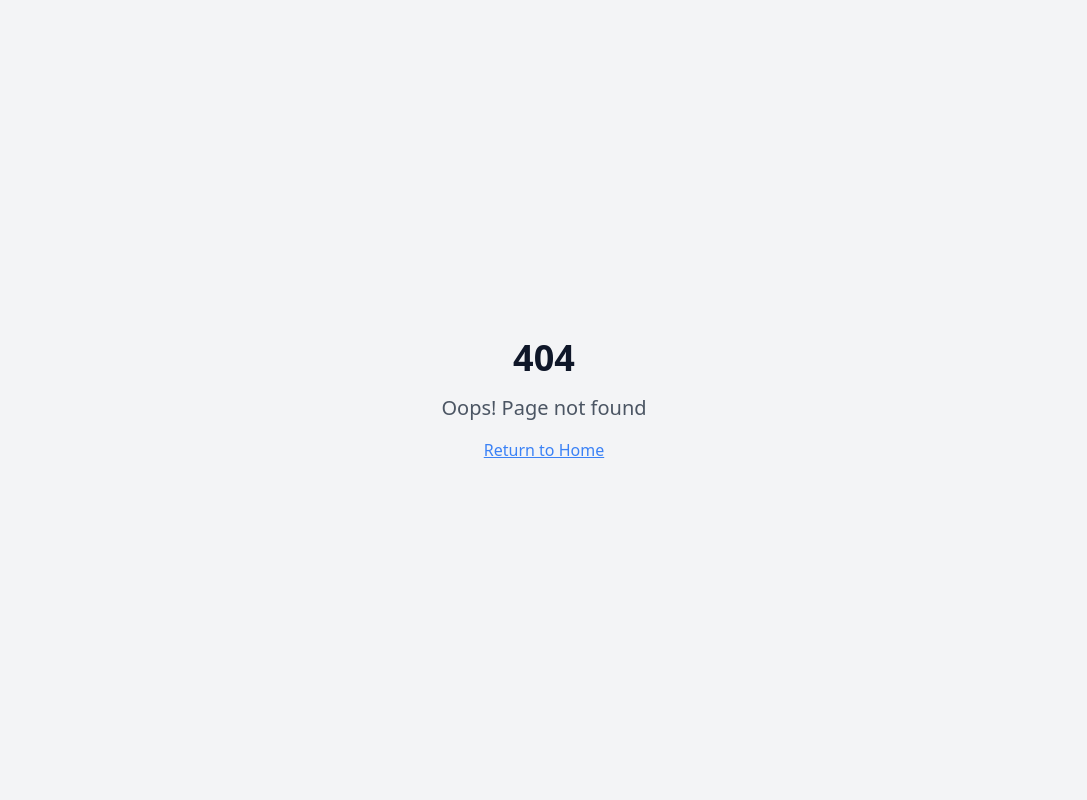
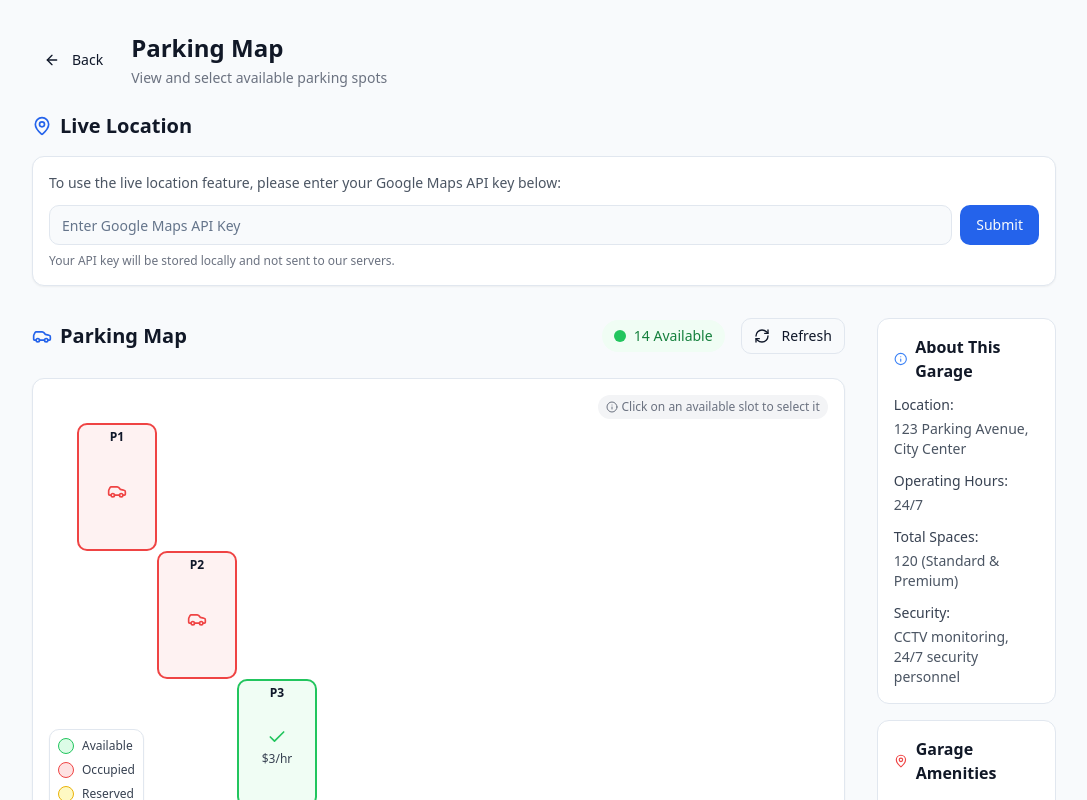
Before and after one commit to Sourav-333/parking-adda, a React (Vite) app: page /map in a window 1280 px wide. Before the commit this address had no page. Shown: the top 800 px of the page, without its empty margins (96-1183 px from the left). Built offline with nearby package versions, Linux system fonts and the light colour scheme.

Commit message:
Add Google Maps integration
Integrate Google Maps to display live location data.

```diff
--- a/package.json
+++ b/package.json
@@ -39,6 +39,7 @@
     "@radix-ui/react-toggle": "^1.1.0",
     "@radix-ui/react-toggle-group": "^1.1.0",
     "@radix-ui/react-tooltip": "^1.1.4",
+    "@react-google-maps/api": "^2.19.2",
     "@tanstack/react-query": "^5.56.2",
     "class-variance-authority": "^0.7.1",
     "clsx": "^2.1.1",
--- a/src/App.tsx
+++ b/src/App.tsx
@@ -8,6 +8,7 @@ import Index from "./pages/Index";
 import NotFound from "./pages/NotFound";
 import BookPage from "./pages/BookPage";
 import ConfirmationPage from "./pages/ConfirmationPage";
+import MapPage from "./pages/MapPage";
 
 const queryClient = new QueryClient();
 
@@ -21,6 +22,7 @@ const App = () => (
           <Route path="/" element={<Index />} />
           <Route path="/book" element={<BookPage />} />
           <Route path="/confirmation" element={<ConfirmationPage />} />
+          <Route path="/map" element={<MapPage />} />
           {/* ADD ALL CUSTOM ROUTES ABOVE THE CATCH-ALL "*" ROUTE */}
           <Route path="*" element={<NotFound />} />
         </Routes>
--- /dev/null
+++ b/src/components/GoogleMap.tsx
@@ -0,0 +1,132 @@
+
+import React, { useState, useCallback, useEffect } from 'react';
+import { GoogleMap, useJsApiLoader, Marker } from '@react-google-maps/api';
+import { toast } from 'sonner';
+import { Loader2 } from 'lucide-react';
+
+// Map container style
+const containerStyle = {
+  width: '100%',
+  height: '400px',
+  borderRadius: '0.5rem'
+};
+
+// Default center position (will be replaced by user's location when available)
+const defaultCenter = {
+  lat: 40.7128,
+  lng: -74.0060
+};
+
+interface GoogleMapProps {
+  apiKey: string;
+}
+
+const GoogleMapComponent: React.FC<GoogleMapProps> = ({ apiKey }) => {
+  const [currentPosition, setCurrentPosition] = useState<google.maps.LatLngLiteral | null>(null);
+  const [map, setMap] = useState<google.maps.Map | null>(null);
+
+  // Load the Google Maps JavaScript API
+  const { isLoaded, loadError } = useJsApiLoader({
+    id: 'google-map-script',
+    googleMapsApiKey: apiKey
+  });
+
+  // Get user's current location
+  useEffect(() => {
+    if (navigator.geolocation) {
+      navigator.geolocation.getCurrentPosition(
+        (position) => {
+          const pos = {
+            lat: position.coords.latitude,
+            lng: position.coords.longitude
+          };
+          setCurrentPosition(pos);
+
+          // If the map is already loaded, center it on the user's position
+          if (map) {
+            map.panTo(pos);
+          }
+
+          toast.success("Location found successfully");
+        },
+        () => {
+          toast.error("Error: The Geolocation service failed");
+        }
+      );
+
+      // Watch position for real-time updates
+      const watchId = navigator.geolocation.watchPosition(
+        (position) => {
+          const pos = {
+            lat: position.coords.latitude,
+            lng: position.coords.longitude
+          };
+          setCurrentPosition(pos);
+
+          // If the map is already loaded, center it on the user's position
+          if (map) {
+            map.panTo(pos);
+          }
+        },
+        () => {
+          toast.error("Error: The Geolocation service failed");
+        }
+      );
+
+      // Clear the watch when component unmounts
+      return () => navigator.geolocation.clearWatch(watchId);
+    } else {
+      toast.error("Error: Your browser doesn't support geolocation");
+    }
+  }, [map]);
+
+  // Store a reference to the Google Map instance
+  const onLoad = useCallback((map: google.maps.Map) => {
+    setMap(map);
+  }, []);
+
+  // Clear the reference when the component unmounts
+  const onUnmount = useCallback(() => {
+    setMap(null);
+  }, []);
+
+  if (loadError) {
+    return <div className="flex items-center justify-center h-[400px] bg-gray-100 rounded-lg">
+      <p>Error loading maps</p>
+    </div>;
+  }
+
+  if (!isLoaded) {
+    return <div className="flex items-center justify-center h-[400px] bg-gray-100 rounded-lg">
+      <Loader2 className="h-8 w-8 animate-spin text-primary" />
+      <p className="ml-2">Loading Maps...</p>
+    </div>;
+  }
+
+  return (
+    <div className="relative rounded-lg overflow-hidden border shadow-sm">
+      <GoogleMap
+        mapContainerStyle={containerStyle}
+        center={currentPosition || defaultCenter}
+        zoom={15}
+        onLoad={onLoad}
+        onUnmount={onUnmount}
+        options={{
+          zoomControl: true,
+          mapTypeControl: false,
+          streetViewControl: false,
+          fullscreenControl: true,
+        }}
+      >
+        {currentPosition && (
+          <Marker
+            position={currentPosition}
+            title="Your location"
+          />
+        )}
+      </GoogleMap>
+    </div>
+  );
+};
+
+export default GoogleMapComponent;
--- /dev/null
+++ b/src/components/LiveLocationMap.tsx
@@ -0,0 +1,59 @@
+
+import React, { useState } from 'react';
+import { Button } from '@/components/ui/button';
+import { Input } from '@/components/ui/input';
+import GoogleMapComponent from './GoogleMap';
+import { MapPin } from 'lucide-react';
+
+const LiveLocationMap: React.FC = () => {
+  const [apiKey, setApiKey] = useState<string>(() => {
+    // Try to get API key from local storage if available
+    return localStorage.getItem('google_maps_api_key') || '';
+  });
+  const [showMap, setShowMap] = useState<boolean>(!!localStorage.getItem('google_maps_api_key'));
+
+  const handleSubmitKey = () => {
+    if (apiKey.trim()) {
+      localStorage.setItem('google_maps_api_key', apiKey);
+      setShowMap(true);
+    }
+  };
+
+  return (
+    <div className="space-y-4">
+      <div className="flex items-center justify-between">
+        <div className="flex items-center">
+          <MapPin className="h-5 w-5 text-primary mr-2" />
+          <h2 className="text-xl font-semibold text-gray-900 dark:text-white">Live Location</h2>
+        </div>
+      </div>
+
+      {!showMap ? (
+        <div className="bg-white dark:bg-gray-800 rounded-lg border shadow-sm p-4">
+          <p className="text-sm text-gray-600 dark:text-gray-400 mb-3">
+            To use the live location feature, please enter your Google Maps API key below:
+          </p>
+          <div className="flex gap-2">
+            <Input
+              type="text"
+              placeholder="Enter Google Maps API Key"
+              value={apiKey}
+              onChange={(e) => setApiKey(e.target.value)}
+              className="flex-1"
+            />
+            <Button onClick={handleSubmitKey}>
+              Submit
+            </Button>
+          </div>
+          <p className="text-xs text-gray-500 dark:text-gray-500 mt-2">
+            Your API key will be stored locally and not sent to our servers.
+          </p>
+        </div>
+      ) : (
+        <GoogleMapComponent apiKey={apiKey} />
+      )}
+    </div>
+  );
+};
+
+export default LiveLocationMap;
--- a/src/pages/MapPage.tsx
+++ b/src/pages/MapPage.tsx
@@ -3,6 +3,7 @@ import { Button } from '@/components/ui/button';
 import { ArrowLeft, Calendar, Info, MapPin } from 'lucide-react';
 import { Link } from 'react-router-dom';
 import ParkingMap from '@/components/ParkingMap';
+import LiveLocationMap from '@/components/LiveLocationMap';
 
 const MapPage = () => {
   return (
@@ -21,6 +22,10 @@ const MapPage = () => {
               View and select available parking spots
             </p>
           </div>
+        </div>
+
+        <div className="grid grid-cols-1 gap-8 mb-8">
+          <LiveLocationMap />
         </div>
 
         <div className="grid grid-cols-1 md:grid-cols-5 gap-8">
```
Also changed, not shown: 1 other file (tests, documents, lock files or other folders).
